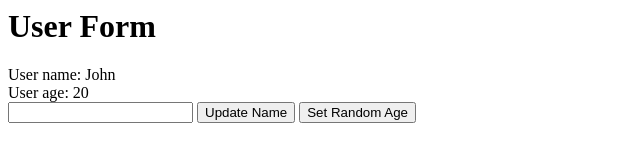
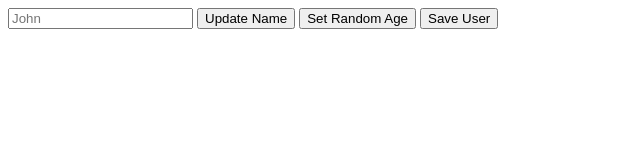
Before and after one commit to ToddLGarrison/typescriptWebFramework, a website with bundled scripts: page index.html in a window 1280 px wide. Shown: the whole page, without its empty margins (0-640 px from the left). Built offline with nearby package versions, Linux system fonts and the light colour scheme.

Commit message:
Refactor UserForm

```diff
--- a/src/views/UserForm.ts
+++ b/src/views/UserForm.ts
@@ -5,9 +5,14 @@ export class UserForm extends View<User, UserProps> {
     eventsMap(): { [key: string]: () => void } {
         return {
             'click:.set-age': this.onSetAgeClick,
-            'click:.set-name': this.onSetNameClick
+            'click:.set-name': this.onSetNameClick,
+            'click:.save-model': this.onSaveModelClick
         };
     }
+
+    onSaveModelClick = (): void => {
+        this.model.save();
+    };
 
     onSetAgeClick = (): void => {
         this.model.setRandomAge();
@@ -26,12 +31,10 @@ export class UserForm extends View<User, UserProps> {
     template(): string {
         return `
             <div>
-                <h1>User Form</h1>
-                <div>User name: ${this.model.get('name')}</div>
-                <div>User age: ${this.model.get('age')}</div>
-                <input/>
+                <input placeholder="${this.model.get('name')}"/>
                 <button class="set-name">Update Name</button>
                 <button class="set-age">Set Random Age</button>
+                <button class="save-model">Save User</button>
             </div>
         `
     }
```
Also changed, not shown: dist/index.html, 2 other files.
